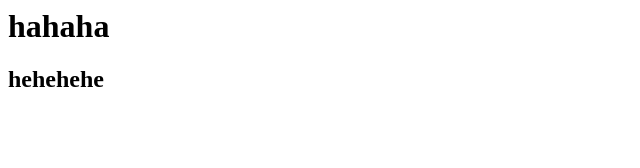
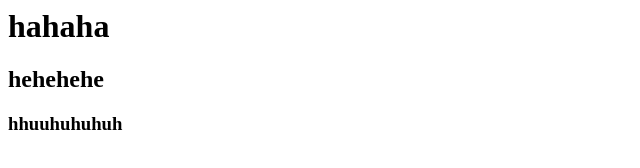
Before and after one commit to notlekmelo/DiGestao, a plain HTML site: page index.html in a window 1280 px wide. Shown: the whole page, without its empty margins (0-640 px from the left). Drawn offline with Linux system fonts and the light colour scheme.

Commit message:
testefinal

```diff
--- a/index.html
+++ b/index.html
@@ -5,5 +5,6 @@
 	<body>
 	<h1>hahaha</h1>
 	<h2>hehehehe</h2>
+	<h3> hhuuhuhuhuh</h3>
 	<body>
 </html>
```
